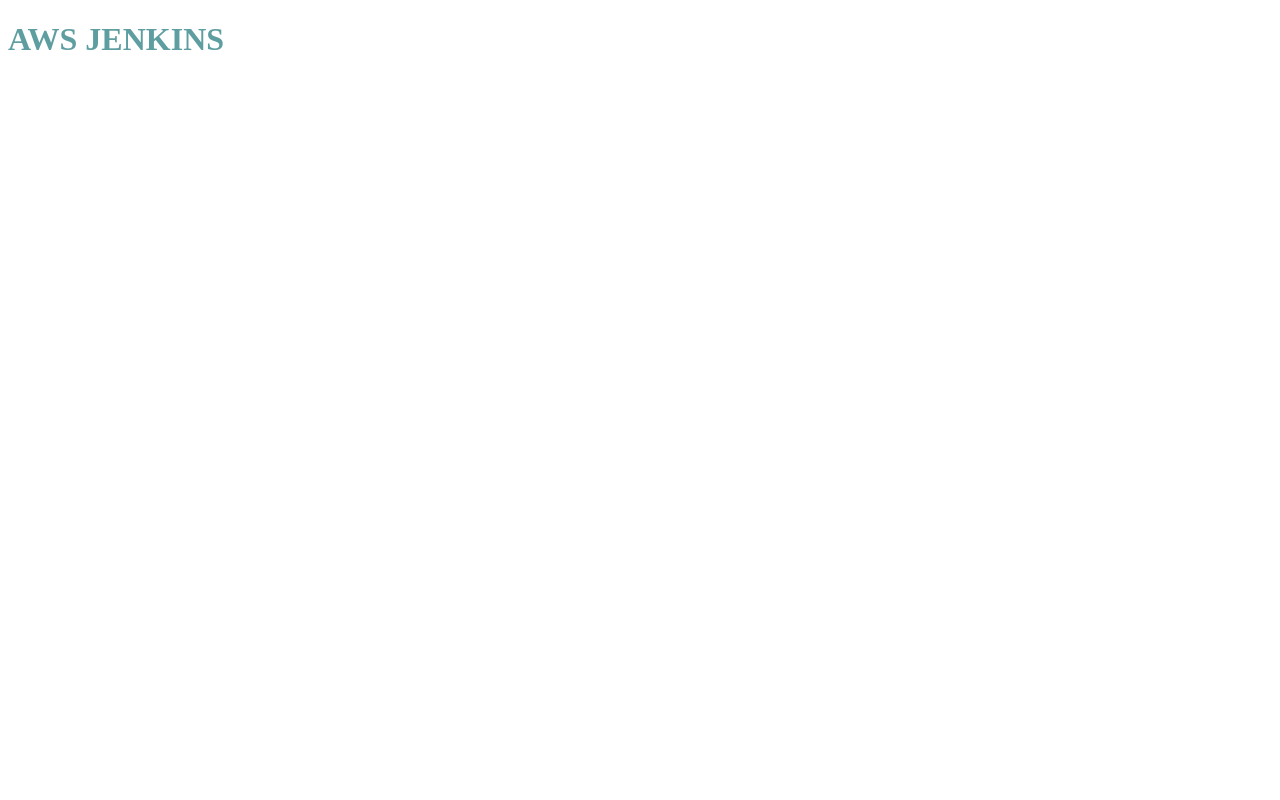
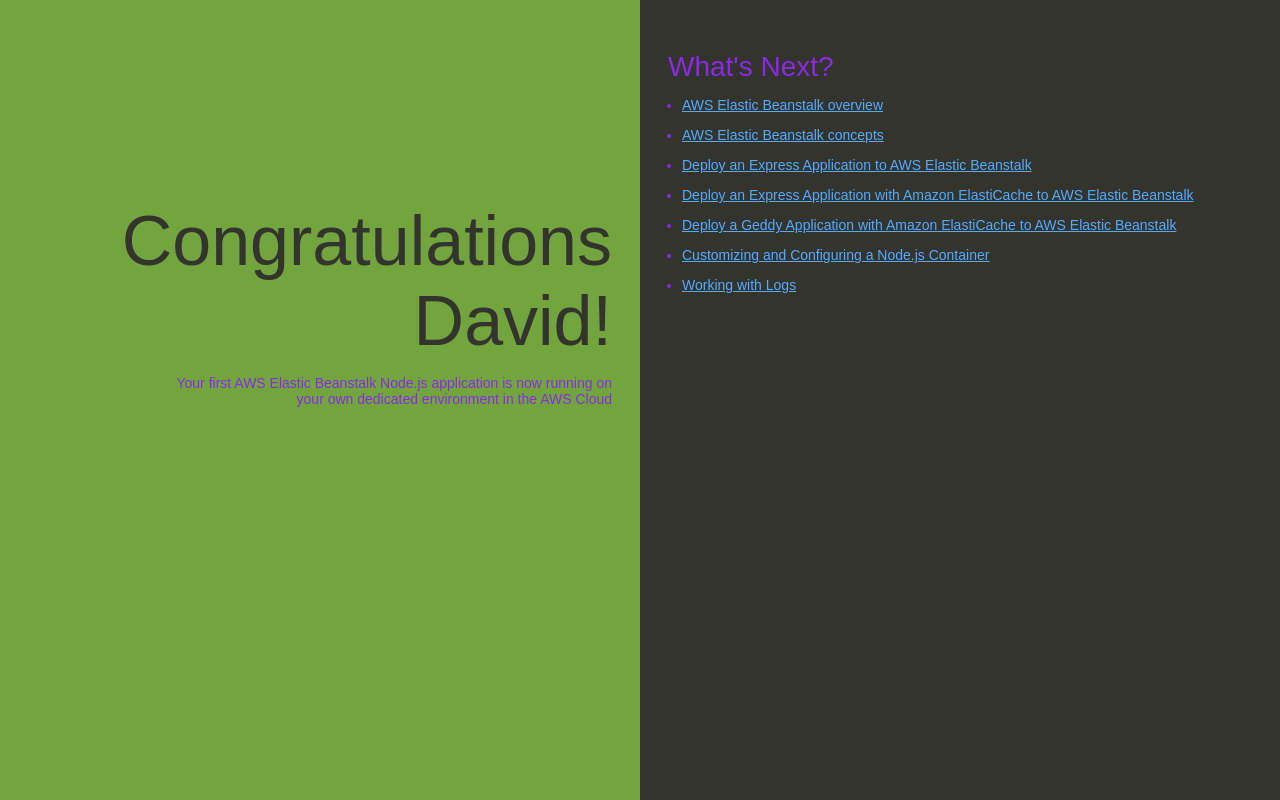
Before and after one commit to askarovit/jenkins-aws-lesson, a website: page index.html in a window 1280 px wide. Drawn offline with Linux system fonts and the light colour scheme.

Commit message:
update aws project

```diff
--- /dev/null
+++ b/cron.yaml
@@ -0,0 +1,5 @@
+version: 1
+cron:
+  - name: "task1"
+    url: "/scheduled"
+    schedule: "* * * * *"
--- a/index.html
+++ b/index.html
@@ -1,10 +1,94 @@
 <!DOCTYPE html>
-<html lang="en">
-<head>
-    <meta charset="UTF-8">
-    <title>Title</title>
-</head>
-    <body>
-        <h1 style="color: cadetblue"> AWS JENKINS </h1>
-    </body>
+<html>
+  <head>
+    <title>Elastic Beanstalk</title>
+    <style>
+      body {
+        color: #ffffff;
+        font-family: Arial, sans-serif;
+        font-size:14px;
+        -moz-transition-property: text-shadow;
+        -moz-transition-duration: 4s;
+        -webkit-transition-property: text-shadow;
+        -webkit-transition-duration: 4s;
+        text-shadow: none;
+      }
+      body.blurry {
+        -moz-transition-property: text-shadow;
+        -moz-transition-duration: 4s;
+        -webkit-transition-property: text-shadow;
+        -webkit-transition-duration: 4s;
+        text-shadow: #fff 0px 0px 25px;
+      }
+      a {
+        color: #55aaff;
+      }
+      .textColumn, .linksColumn {
+        padding: 2em;
+        color: blueviolet;
+      }
+      .textColumn {
+        position: absolute;
+        top: 0px;
+        right: 50%;
+        bottom: 0px;
+        left: 0px;
+
+        text-align: right;
+        padding-top: 11em;
+        background-color: #73A53E;
+
+      }
+      .textColumn p {
+        width: 75%;
+        float:right;
+      }
+      .linksColumn {
+        position: absolute;
+        top:0px;
+        right: 0px;
+        bottom: 0px;
+        left: 50%;
+
+        background-color: #33342D;
+      }
+
+      h1 {
+        color: #33342D;
+        font-size: 500%;
+        font-weight: normal;
+        margin-bottom: 0em;
+      }
+      h2 {
+        font-size: 200%;
+        font-weight: normal;
+        margin-bottom: 0em;
+      }
+      ul {
+        padding-left: 1em;
+        margin: 0px;
+      }
+      li {
+        margin: 1em 0em;
+      }
+    </style>
+  </head>
+  <body>
+    <div class="textColumn">
+      <h1>Congratulations David!</h1>
+      <p>Your first AWS Elastic Beanstalk Node.js application is now running on your own dedicated environment in the AWS Cloud</p>
+    </div>
+    <div class="linksColumn">
+      <h2>What's Next?</h2>
+      <ul>
+        <li><a href="http://docs.aws.amazon.com/elasticbeanstalk/latest/dg/Welcome.html">AWS Elastic Beanstalk overview</a></li>
+        <li><a href="http://docs.aws.amazon.com/elasticbeanstalk/latest/dg/concepts.html">AWS Elastic Beanstalk concepts</a></li>
+        <li><a href="http://docs.aws.amazon.com/elasticbeanstalk/latest/dg/create_deploy_nodejs_express.html">Deploy an Express Application to AWS Elastic Beanstalk</a></li>
+        <li><a href="http://docs.aws.amazon.com/elasticbeanstalk/latest/dg/create_deploy_nodejs_express_elasticache.html">Deploy an Express Application with Amazon ElastiCache to AWS Elastic Beanstalk</a></li>
+        <li><a href="http://docs.aws.amazon.com/elasticbeanstalk/latest/dg/create_deploy_nodejs_geddy_elasticache.html">Deploy a Geddy Application with Amazon ElastiCache to AWS Elastic Beanstalk </a></li>
+        <li><a href="http://docs.aws.amazon.com/elasticbeanstalk/latest/dg/create_deploy_nodejs_custom_container.html">Customizing and Configuring a Node.js Container </a></li>
+        <li><a href="http://docs.aws.amazon.com/elasticbeanstalk/latest/dg/using-features.loggingS3.title.html">Working with Logs</a></li>
+      </ul>
+    </div>
+  </body>
 </html>
```
Also changed, not shown: app.js (added, +39 -0 lines), package.json (added, +9 -0 lines).
